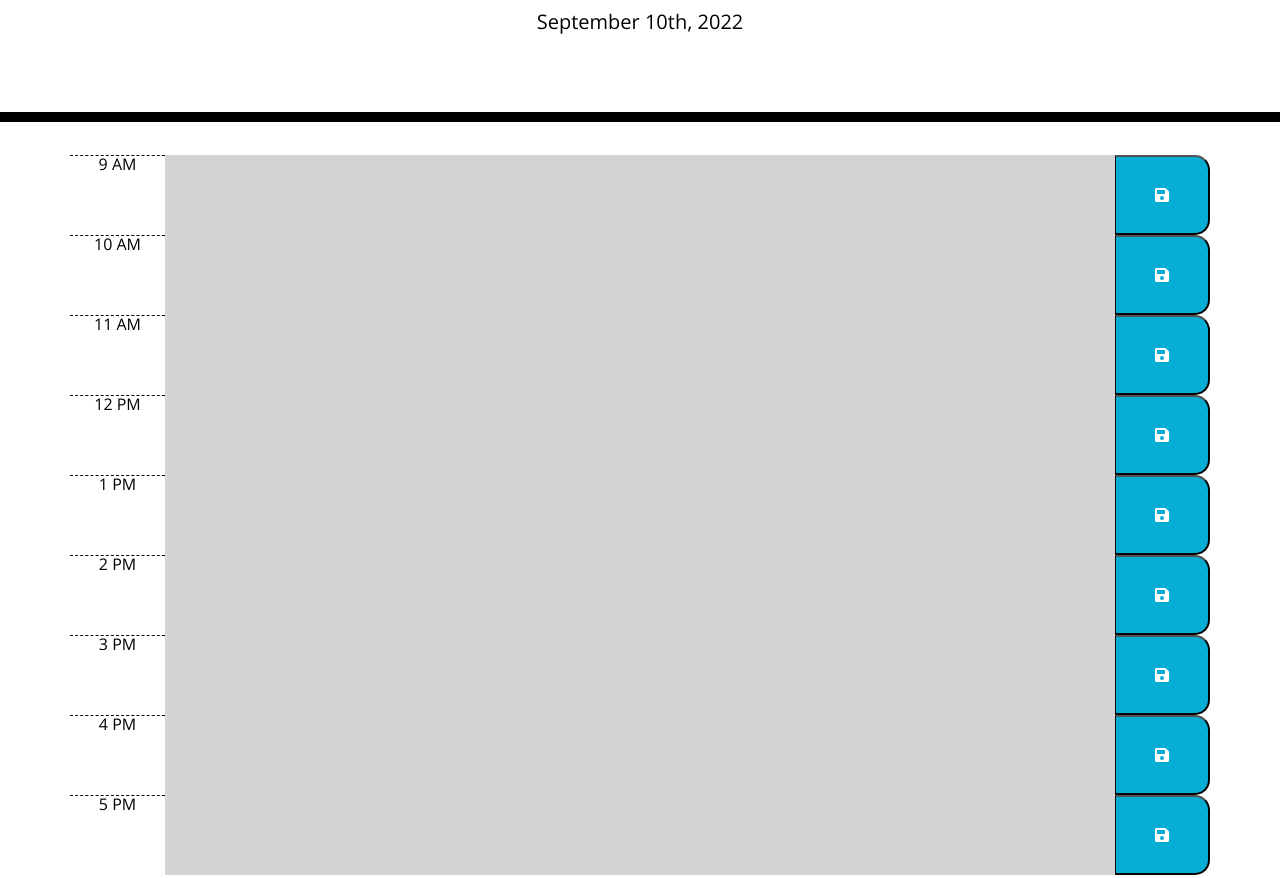
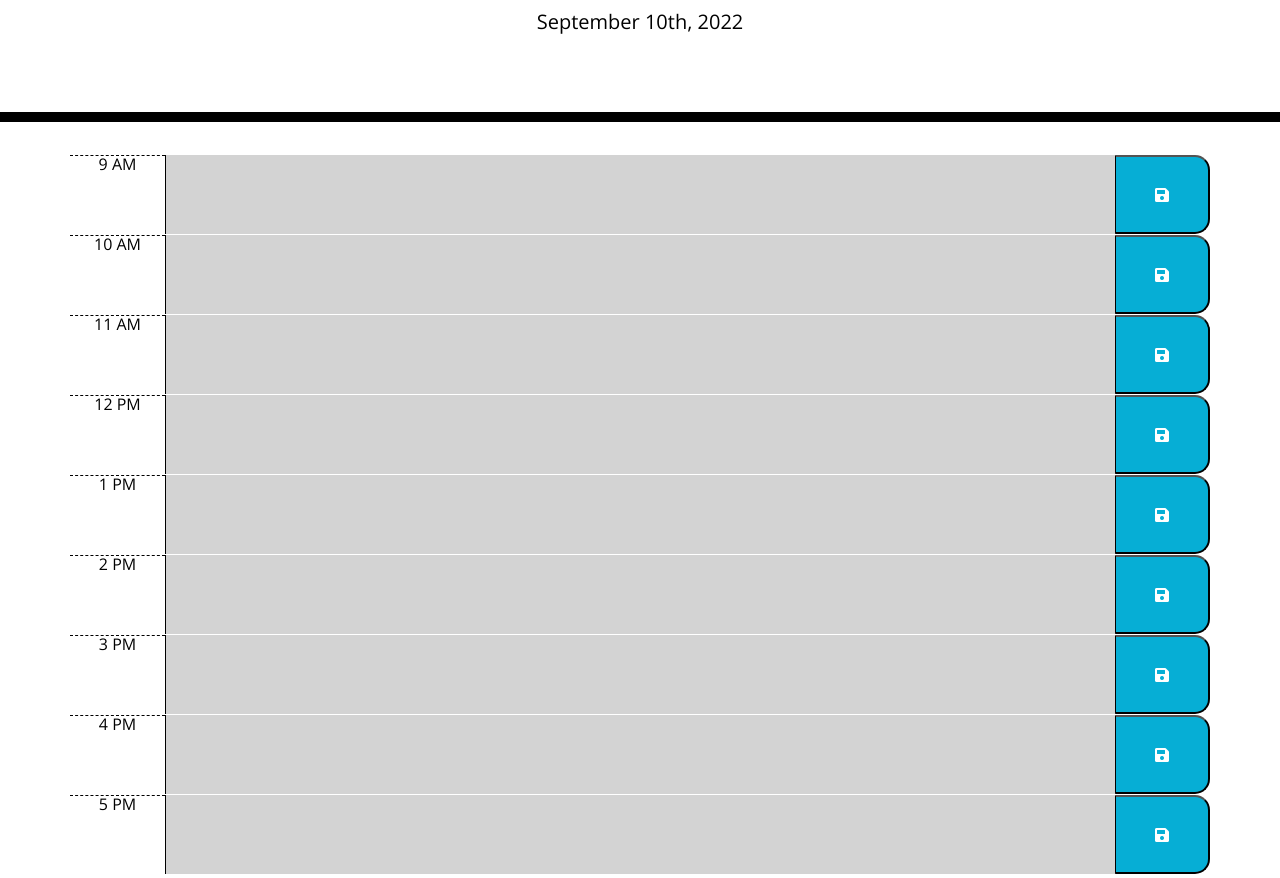
Before and after one commit to jlmayo/challenge-05, a plain HTML site: page index.html in a window 1280 px wide. Shown: the part 182-1060 px from the top of the page. Drawn offline with nearby package versions, Linux system fonts and the light colour scheme.

Commit message:
Reconverted divs to textarea.

```diff
--- a/index.html
+++ b/index.html
@@ -23,65 +23,47 @@
       <!-- Timeblocks go here -->
         <div class="row time-block">
             <div class="col-1 hour">9 AM</div>
-            <div class="col-10 taskEntry" id="task-9">
-              <p id="task-item-0"></p>
-            </div>
+            <textarea class="col-10 taskEntry" id="task-9"></textarea>
             <button class="col-1 saveBtn" type="button"><i class="fas fa-save"></i></button>
             </div>
             <div class="row time-block">
                 <div class="col-1 hour">10 AM</div>
-                <div class="col-10 taskEntry" id="task-10">
-                  <p id="task-item-1"></p>
-                </div>
+                <textarea class="col-10 taskEntry" id="task-10"></textarea>
                 <button class="col-1 saveBtn" type="button"><i class="fas fa-save"></i></button>
             </div>
         <div class="row time-block">
             <div class="col-1 hour">11 AM</div>
-            <div class="col-10 taskEntry" id="task-11">
-              <p id="task-item-2"></p>
-            </div>
+            <textarea class="col-10 taskEntry" id="task-11"></textarea>
             <button class="col-1 saveBtn" type="button"><i class="fas fa-save"></i></button>
             </div>
         <div class="row time-block">
                 <div class="col-1 hour">12 PM</div>
-                <div class="col-10 taskEntry" id="task-12">
-                  <p id="task-item-3"></p>
-                </div>
+                <textarea class="col-10 taskEntry" id="task-12"></textarea>
                 <button class="col-1 saveBtn" type="button"><i class="fas fa-save"></i></button>
         </div>
         <div class="row time-block">
             <div class="col-1 hour">1 PM</div>
-            <div class="col-10 taskEntry" id="task-13">
-              <p id="task-item-4"></p>
-            </div>
+            <textarea class="col-10 taskEntry" id="task-13"></textarea>
             <button class="col-1 saveBtn" type="button"><i class="fas fa-save"></i></button>
         </div>
         <div class="row time-block">
             <div class="col-1 hour">2 PM</div>
-            <div class="col-10 taskEntry" id="task-14">
-              <p id="task-item-5"></p>
-            </div>
+            <textarea class="col-10 taskEntry" id="task-14"></textarea>
             <button class="col-1 saveBtn" type="button"><i class="fas fa-save"></i></button>
         </div>
         <div class="row time-block">
             <div class="col-1 hour">3 PM</div>
-            <div class="col-10 taskEntry" id="task-15">
-              <p id="task-item-6"></p>
-            </div>
+            <textarea class="col-10 taskEntry" id="task-15"></textarea>
             <button class="col-1 saveBtn" type="button"><i class="fas fa-save"></i></button>
         </div>
         <div class="row time-block">
             <div class="col-1 hour">4 PM</div>
-            <div class="col-10 taskEntry" id="task-16">
-              <p id="task-item-7"></p>
-            </div>
+            <textarea class="col-10 taskEntry" id="task-16"></textarea>
             <button class="col-1 saveBtn" type="button"><i class="fas fa-save"></i></button>
         </div>
         <div class="row time-block">
             <div class="col-1 hour">5 PM</div>
-            <div class="col-10 taskEntry" id="task-17">
-              <p id="task-item-8"></p>
-            </div>
+            <textarea class="col-10 taskEntry" id="task-17"></textarea>
             <button class="col-1 saveBtn" type="button"><i class="fas fa-save"></i></button>
         </div>
     </div>
```
Also changed, not shown: script.js (line endings or trailing spaces).
